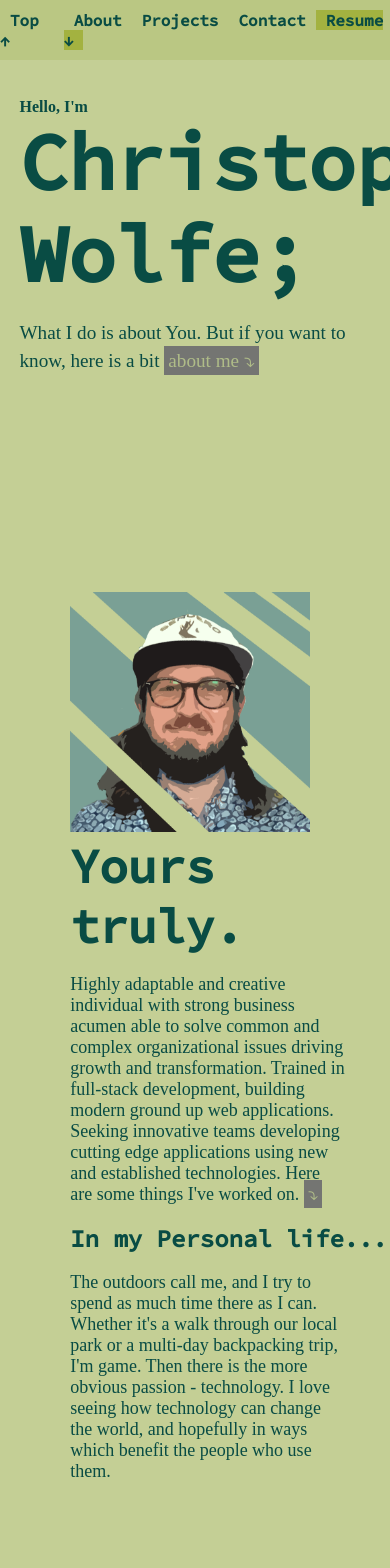
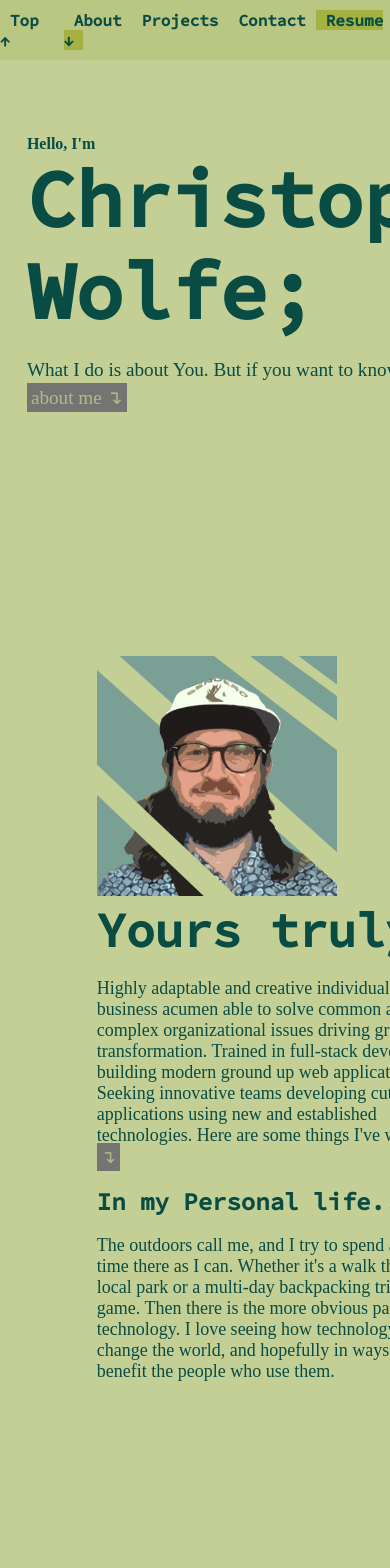
Before and after one commit to Chrisdocs/nextport, a Next.js app: page / in a window 390 px wide. Shown: the top 1568 px of the page. Built offline with nearby package versions, Linux system fonts and the light colour scheme; a web font is replaced by a local one.

Commit message:
mobile fix for body position, arrow symbols

```diff
--- a/components/About.jsx
+++ b/components/About.jsx
@@ -28,7 +28,7 @@ export default function About () {
 				and established technologies. Here are some things I've worked
 				on.{" "}
 				<Link href="#projects">
-					<a className={styles.btn}>⤵</a>
+					<a className={styles.btn}>↴</a>
 				</Link>
 			</p>
 		</div>
--- a/components/Welcome.jsx
+++ b/components/Welcome.jsx
@@ -13,7 +13,7 @@ export default function Welcome () {
 		<p className={styles.description}>
 			What I do is about You. But if you want to know, here is a bit{" "}
 			<Link href="#about">
-				<a className={styles.btn}>about me ⤵</a>
+				<a className={styles.btn}>about me ↴</a>
 			</Link>
 		</p>
 	</div>
--- a/styles/globals.scss
+++ b/styles/globals.scss
@@ -4,6 +4,7 @@ html,
 body {
   padding: 0;
   margin: 0;
+	min-width: fit-content;
   font-family: -apple-system, BlinkMacSystemFont, Segoe UI, Roboto, Oxygen,
     Ubuntu, Cantarell, Fira Sans, Droid Sans, Helvetica Neue, sans-serif;
 		background-color: $color-primary ;
```
